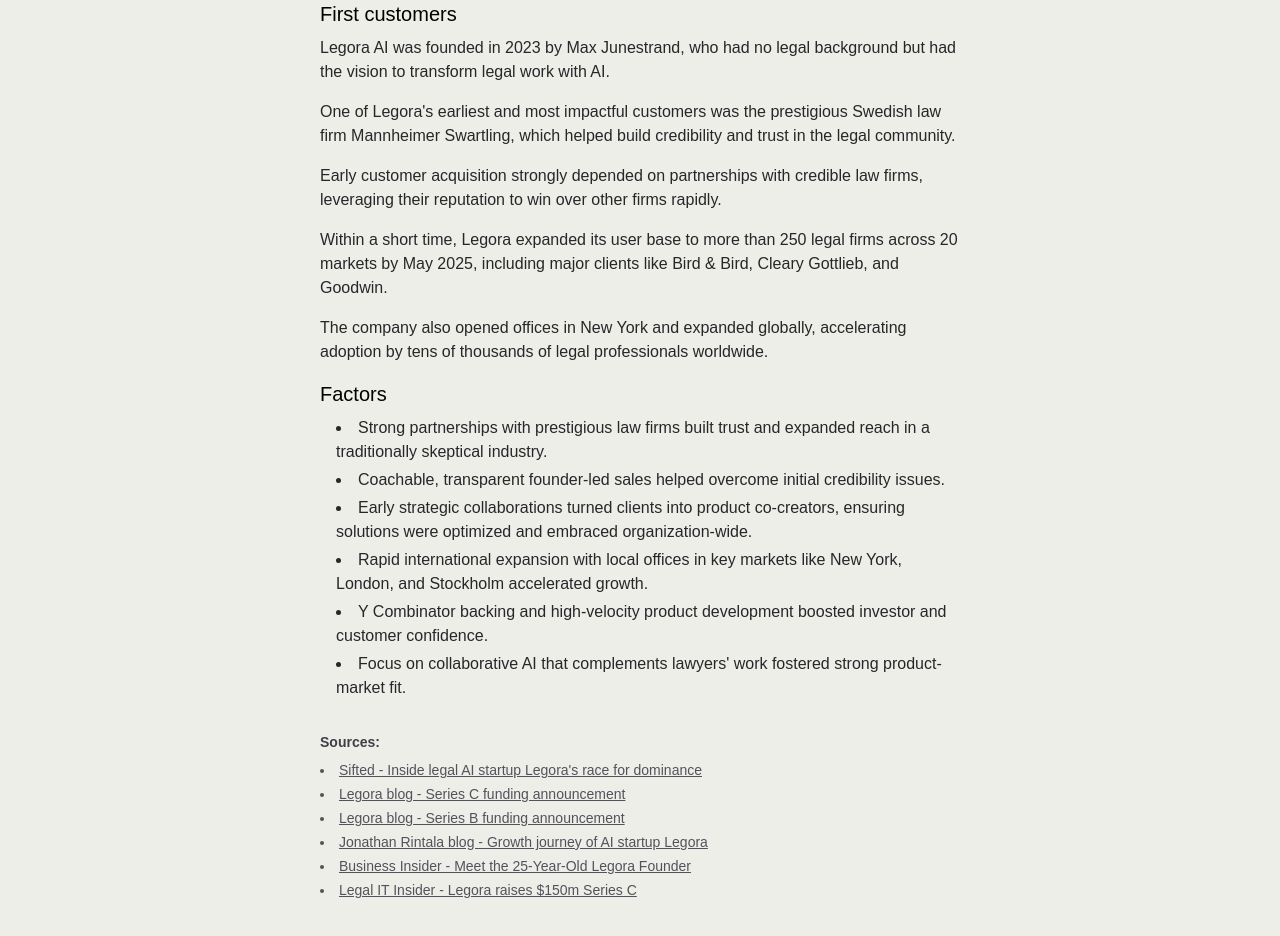
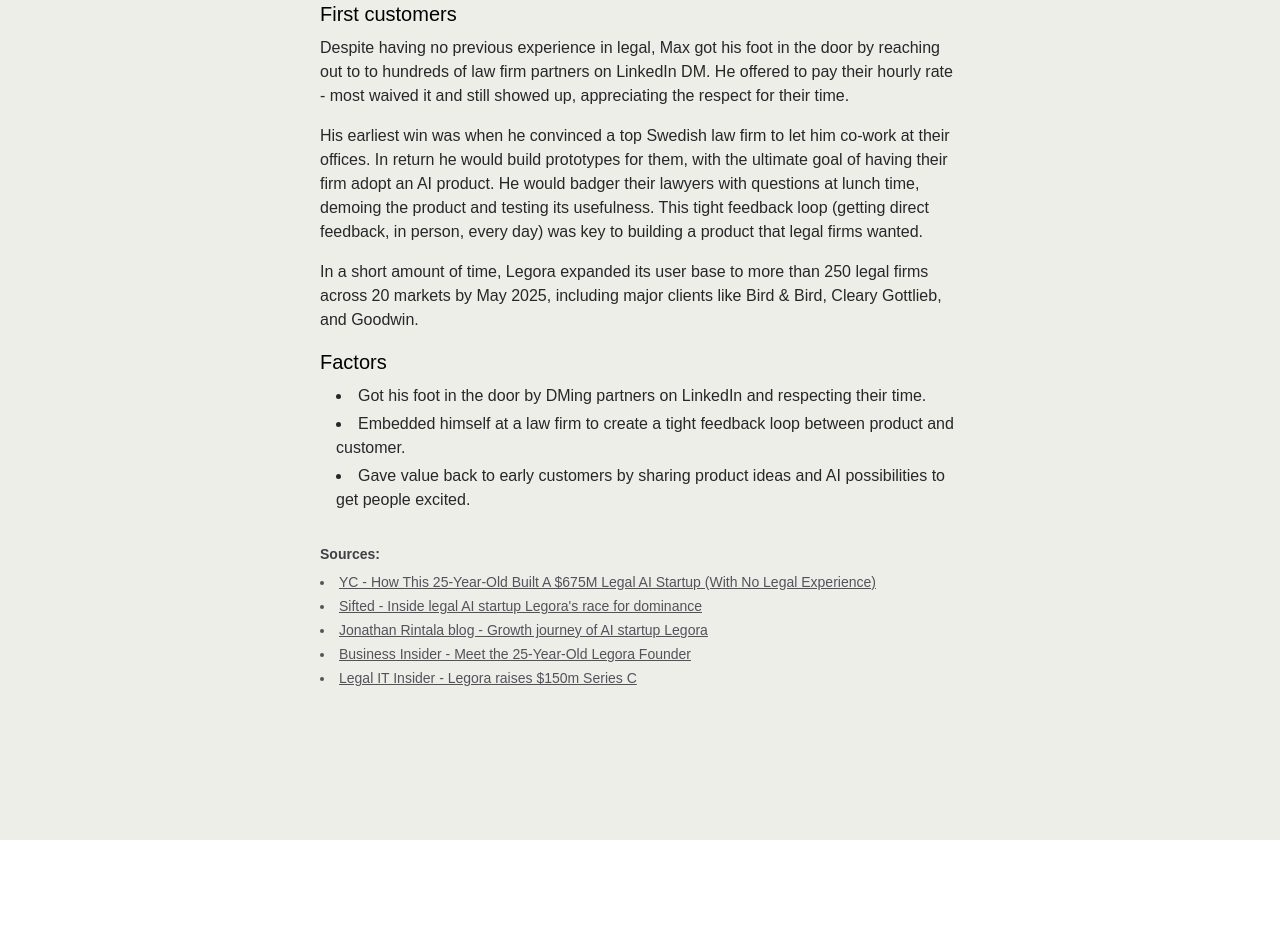
Before and after one commit to tkim90/founder-origin, a Next.js app: page / in a window 1280 px wide. Shown: the part 1920-2856 px from the top of the page. After the commit the page ends 2760 px from the top, so only its background shows below. Built offline with nearby package versions, Linux system fonts and the light colour scheme.

Commit message:
update legora

```diff
--- a/app/list.ts
+++ b/app/list.ts
@@ -95,36 +95,25 @@ export const LIST = [
     story: `
 
   ### First customers
-  Legora AI was founded in 2023 by Max Junestrand, who had no legal background but had the vision to transform legal work with AI.
+  Despite having no previous experience in legal, Max got his foot in the door by reaching out to to hundreds of law firm partners on LinkedIn DM. He offered to pay their hourly rate - most waived it and still showed up, appreciating the respect for their time.
 
-  One of Legora's earliest and most impactful customers was the prestigious Swedish law firm Mannheimer Swartling, which helped build credibility and trust in the legal community.
+  His earliest win was when he convinced a top Swedish law firm to let him co-work at their offices. In return he would build prototypes for them, with the ultimate goal of having their firm adopt an AI product. He would badger their lawyers with questions at lunch time, demoing the product and testing its usefulness. This tight feedback loop (getting direct feedback, in person, every day) was key to building a product that legal firms wanted.
 
-  Early customer acquisition strongly depended on partnerships with credible law firms, leveraging their reputation to win over other firms rapidly.
-
-  Within a short time, Legora expanded its user base to more than 250 legal firms across 20 markets by May 2025, including major clients like Bird & Bird, Cleary Gottlieb, and Goodwin.
-
-  The company also opened offices in New York and expanded globally, accelerating adoption by tens of thousands of legal professionals worldwide.
+  In a short amount of time, Legora expanded its user base to more than 250 legal firms across 20 markets by May 2025, including major clients like Bird & Bird, Cleary Gottlieb, and Goodwin.
 
   ### Factors
-  - Strong partnerships with prestigious law firms built trust and expanded reach in a traditionally skeptical industry.
-  - Coachable, transparent founder-led sales helped overcome initial credibility issues.
-  - Early strategic collaborations turned clients into product co-creators, ensuring solutions were optimized and embraced organization-wide.
-  - Rapid international expansion with local offices in key markets like New York, London, and Stockholm accelerated growth.
-  - Y Combinator backing and high-velocity product development boosted investor and customer confidence.
-  - Focus on collaborative AI that complements lawyers' work fostered strong product-market fit.
+  - Got his foot in the door by DMing partners on LinkedIn and respecting their time.
+  - Embedded himself at a law firm to create a tight feedback loop between product and customer.
+  - Gave value back to early customers by sharing product ideas and AI possibilities to get people excited.
   `,
     sources: [
       {
+        name: "YC - How This 25-Year-Old Built A $675M Legal AI Startup (With No Legal Experience)",
+        url: "https://www.youtube.com/watch?v=pHuXCzM2ntU",
+      },
+      {
         name: "Sifted - Inside legal AI startup Legora's race for dominance",
         url: "https://sifted.eu/articles/inside-legal-ai-startup-legoras-race-for-dominance-we-wake-up-with-the-taste-of-blood",
-      },
-      {
-        name: "Legora blog - Series C funding announcement",
-        url: "https://legora.com/blog/series-c",
-      },
-      {
-        name: "Legora blog - Series B funding announcement",
-        url: "https://legora.com/blog/series-b",
       },
       {
         name: "Jonathan Rintala blog - Growth journey of AI startup Legora",
```
